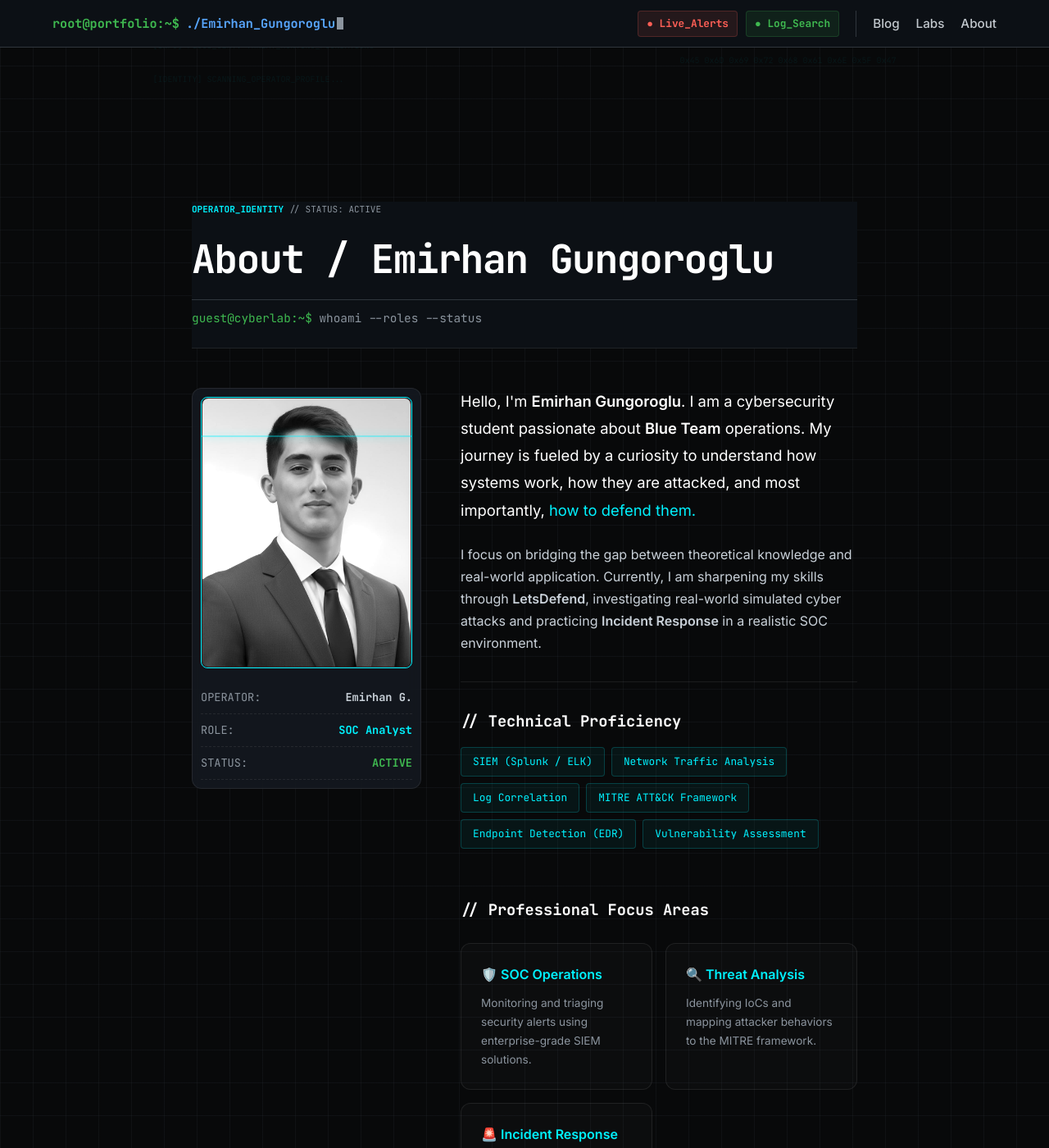
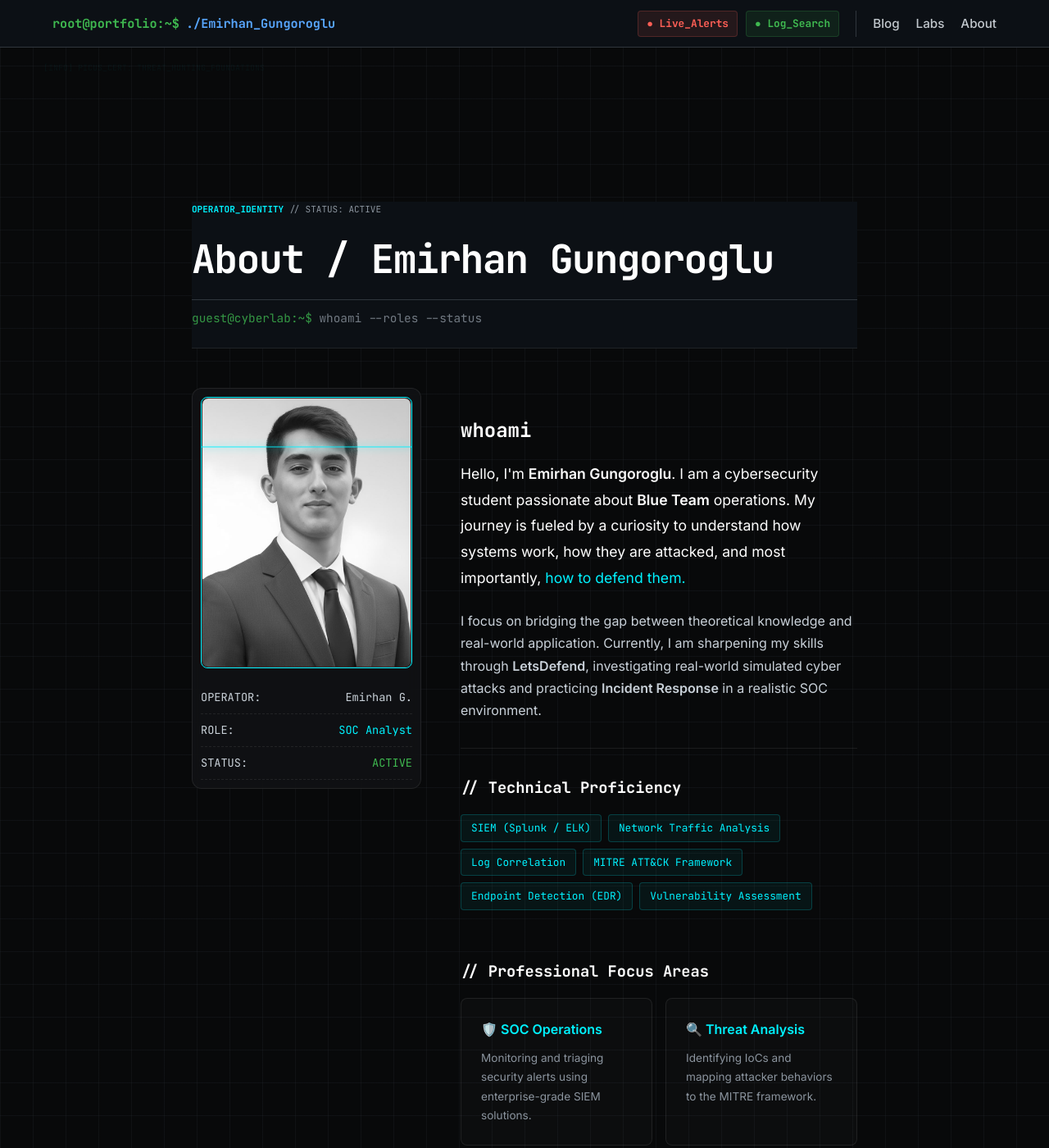
Before and after one commit to cybergungor/cybergungor.github.io, a Jekyll site: the page built from about.md, in a window 1280 px wide and 1400 px high. Shown: the whole window at 82% size. Built offline with Jekyll 4.4.1, drawn with Linux system fonts in a browser that asks for light colours; some of the changed lines change nothing that is shown.

Commit message:
Update about.md

```diff
--- a/about.md
+++ b/about.md
@@ -4,36 +4,33 @@
 permalink: /about/
 ---
 
-<div class="infinite-log-bg">
-    <div class="log-col"><div class="moving-stream s1">
+<div class="post-static-bg">
+    <div class="log-column"><div class="flow-stream s1">
         <span>[IDENTITY] SCANNING_OPERATOR_PROFILE...</span>
         <span>[INFO] ROLE: CYBER_SECURITY_STUDENT</span>
         <span>[STATUS] VERIFYING_CERTIFICATIONS...</span>
         <span>[INFO] PICUS_CERT: THREAT_HUNTING_FOUNDATIONS</span>
-        <span>[IDENTITY] SCANNING_OPERATOR_PROFILE...</span>
     </div></div>
     <div class="log-col hide-mobile"><div class="moving-stream s2">
         <span>0x45 0x6D 0x69 0x72 0x68 0x61 0x6E 0x5F 0x47</span>
         <span>SYSTEM_ACCESS: GRANTED // CLEARANCE: LEVEL_4</span>
-        <span>LOC: 41.0082° N, 28.9784° E (Istanbul)</span>
-        <span>0x45 0x6D 0x69 0x72 0x68 0x61 0x6E 0x5F 0x47</span>
     </div></div>
 </div>
 
-<div class="about-tactical-wrapper">
-    <header class="about-header-static">
-        <div class="about-meta">
-            <span class="cyber-label">OPERATOR_IDENTITY</span> // STATUS: ACTIVE
+<div class="about-main-wrapper">
+    <header class="about-static-header">
+        <div class="about-tags">
+            <span class="cyan-accent">OPERATOR_IDENTITY</span> // STATUS: ACTIVE
         </div>
-        <h1 class="about-main-title">About / Emirhan Gungoroglu</h1>
-        <div class="about-command">
-            <span class="prompt-green">guest@cyberlab:~$</span> whoami --roles --status
+        <h1 class="about-white-title">About / Emirhan Gungoroglu</h1>
+        <div class="about-path-line">
+            <span class="green-prompt">guest@cyberlab:~$</span> whoami --roles --status
         </div>
     </header>
 
-    <div class="about-container">
+    <div class="about-flex-container">
         <div class="profile-section">
-            <div class="profile-card">
+            <div class="profile-card-tactical">
                 <div class="image-wrapper">
                     <img src="/assets/images/profile.jpeg" alt="Emirhan Gungoroglu" class="profile-img">
                     <div class="scan-line"></div>
@@ -57,6 +54,7 @@
 
         <div class="bio-section">
             <div class="lang-en">
+                <h2 class="section-heading">whoami</h2>
                 <p class="intro-text">
                     Hello, I'm <strong>Emirhan Gungoroglu</strong>. I am a cybersecurity student passionate about
                     <strong>Blue Team</strong> operations. My journey is fueled by a curiosity to understand
@@ -69,7 +67,7 @@
                     in a realistic SOC environment.
                 </p>
 
-                <div class="tactical-divider"></div>
+                <div class="tactical-hr"></div>
 
                 <h3>// Technical Proficiency</h3>
                 <div class="badge-container">
@@ -100,18 +98,15 @@
             </div>
 
             <div class="lang-tr" style="display: none;">
+                <h2 class="section-heading">whoami</h2>
                 <p class="intro-text">
                     Merhaba, ben <strong>Emirhan Güngöroğlu</strong>. <strong>Blue Team</strong> operasyonlarına odaklanmış
                     bir siber güvenlik öğrencisiyim. Yolculuğum; sistemlerin nasıl çalıştığını, nasıl saldırıya
                     uğradığını ve en önemlisi <span style="color: var(--cyber-cyan);">onları nasıl savunacağımı</span> anlama merakıyla şekilleniyor.
                 </p>
-                <p>
-                    Teorik bilgi ile gerçek dünya uygulamaları arasındaki boşluğu doldurmaya odaklanıyorum.
-                    Şu anda <strong>LetsDefend</strong> üzerinden gerçekçi bir SOC ortamında siber saldırıları
-                    inceliyor ve <strong>Olay Müdahale (IR)</strong> pratikleri yapıyorum.
-                </p>
+                <p>Teorik bilgi ile gerçek dünya uygulamaları arasındaki boşluğu doldurmaya odaklanıyorum.</p>
 
-                <div class="tactical-divider"></div>
+                <div class="tactical-hr"></div>
 
                 <h3>// Teknik Yetkinlikler</h3>
                 <div class="badge-container">
@@ -122,121 +117,103 @@
                     <span class="tech-badge">Uç Birim Tespiti (EDR)</span>
                     <span class="tech-badge">Zafiyet Değerlendirmesi</span>
                 </div>
-
-                <br>
-                <h3>// Profesyonel Odak Noktaları</h3>
-                <div class="focus-grid">
-                    <div class="focus-item">
-                        <h4>🛡️ SOC Operasyonları</h4>
-                        <p>Kurumsal SIEM çözümleri ile güvenlik alarmlarını izleme ve önceliklendirme.</p>
-                    </div>
-                    <div class="focus-item">
-                        <h4>🔍 Tehdit Analizi</h4>
-                        <p>Saldırı izlerini (IoC) tanımlama ve saldırgan yöntemlerini MITRE ile eşleştirme.</p>
-                    </div>
-                    <div class="focus-item">
-                        <h4>🚨 Olay Müdahale</h4>
-                        <p>Gerçek saldırıları inceleme ve SOC playbookları üzerinden sınırlama adımlarını uygulama.</p>
-                    </div>
-                </div>
             </div>
 
             <br>
             <h3>// Connect</h3>
-            <p><a href="https://linkedin.com/in/emirhangungoroglu" class="connect-link">Connect on LinkedIn &rarr;</a></p>
+            <p><a href="https://linkedin.com/in/emirhangungoroglu" class="linkedin-btn">Connect on LinkedIn &rarr;</a></p>
         </div>
     </div>
 </div>
 
 <style>
-/* --- TACTICAL CORE STYLES --- */
+/* --- CORE STYLES --- */
 :root {
-    --bg-dark: #08090a;
+    --cyber-bg: #08090a;
     --cyber-cyan: #00f2ff;
-    --border-alpha: rgba(255, 255, 255, 0.08);
+    --border-soft: rgba(255, 255, 255, 0.08);
 }
 
-body { background-color: var(--bg-dark) !important; color: #c9d1d9 !important; margin: 0; font-family: 'Inter', sans-serif; }
+body { background-color: var(--cyber-bg) !important; color: #c9d1d9 !important; margin: 0; }
 
 /* NAVBAR ÇAKIŞMASINI ÖNLEYEN ANA KONTEYNER */
-.about-tactical-wrapper {
+.about-main-wrapper {
     max-width: 1000px;
-    margin: 0 auto;
+    margin: 0 auto !important;
     padding: 140px 20px 60px 20px !important;
+    position: relative;
+    z-index: 5;
 }
 
-/* BAŞLIK ALANI (SADE BEYAZ) */
-.about-header-static {
+/* BAŞLIK: STICKY DEĞİL, SADE BEYAZ */
+.about-static-header {
     margin-bottom: 3rem;
-    border-bottom: 1px solid var(--border-alpha);
+    border-bottom: 1px solid var(--border-soft);
     padding-bottom: 1.5rem;
+    position: static !important;
 }
-.about-main-title {
+
+.about-white-title {
     color: #ffffff !important;
-    font-size: clamp(2rem, 6vw, 3rem);
-    font-weight: 800;
-    margin: 10px 0;
+    font-size: clamp(2rem, 5vw, 3rem) !important;
+    font-weight: 800 !important;
+    margin: 10px 0 !important;
     letter-spacing: -1.5px;
 }
-.about-meta { font-family: 'JetBrains Mono', monospace; font-size: 11px; color: #8b949e; }
-.cyber-label { color: var(--cyber-cyan); font-weight: bold; }
-.about-command { font-family: 'JetBrains Mono'; font-size: 0.9rem; color: #8b949e; }
-.prompt-green { color: #3fb950; }
 
-/* LAYOUT */
-.about-container { display: flex; gap: 3rem; align-items: flex-start; }
+.about-tags { font-family: 'JetBrains Mono'; font-size: 11px; color: #8b949e; }
+.cyan-accent { color: var(--cyber-cyan); font-weight: bold; }
+.about-path-line { font-family: 'JetBrains Mono'; font-size: 0.9rem; color: #8b949e; opacity: 0.8; }
+.green-prompt { color: #3fb950; }
+
+/* LAYOUT STRUCTURE */
+.about-flex-container { display: flex; gap: 3rem; align-items: flex-start; }
 .profile-section { flex: 0 0 280px; }
 .bio-section { flex: 1; }
 
 /* PROFILE CARD */
-.profile-card {
-    background: rgba(22, 27, 34, 0.8);
-    border: 1px solid var(--border-alpha);
-    padding: 10px;
-    border-radius: 12px;
+.profile-card-tactical {
+    background: rgba(17, 18, 20, 0.9);
+    border: 1px solid var(--border-soft);
+    padding: 10px; border-radius: 12px;
     backdrop-filter: blur(10px);
-    position: sticky; top: 100px;
 }
 .image-wrapper { position: relative; overflow: hidden; border-radius: 8px; border: 1px solid var(--cyber-cyan); }
-.profile-img { width: 100%; height: auto; display: block; filter: grayscale(100%) contrast(1.1); transition: 0.5s ease; }
-.profile-card:hover .profile-img { filter: grayscale(0%) contrast(1); transform: scale(1.05); }
-.scan-line { position: absolute; top: 0; left: 0; width: 100%; height: 2px; background: var(--cyber-cyan); box-shadow: 0 0 10px var(--cyber-cyan); animation: scan 3s linear infinite; opacity: 0.4; }
+.profile-img { width: 100%; height: auto; display: block; filter: grayscale(100%); transition: 0.5s; }
+.profile-card-tactical:hover .profile-img { filter: grayscale(0%); transform: scale(1.05); }
+.scan-line { position: absolute; top: 0; left: 0; width: 100%; height: 2px; background: var(--cyber-cyan); box-shadow: 0 0 10px var(--cyber-cyan); animation: scan 3s linear infinite; opacity: 0.5; }
 @keyframes scan { 0% { top: 0%; } 100% { top: 100%; } }
 
-.profile-stats { margin-top: 1rem; font-family: 'JetBrains Mono', monospace; font-size: 0.85rem; }
-.stat-row { display: flex; justify-content: space-between; border-bottom: 1px dashed var(--border-alpha); padding: 8px 0; }
-.stat-label { color: #8b949e; }
-.stat-value { font-weight: bold; }
+.profile-stats { margin-top: 1rem; font-family: 'JetBrains Mono'; font-size: 0.85rem; }
+.stat-row { display: flex; justify-content: space-between; border-bottom: 1px dashed var(--border-soft); padding: 8px 0; }
 
-/* CONTENT STYLES */
-.intro-text { font-size: 1.15rem; line-height: 1.8; color: #fff; }
-.tactical-divider { border-top: 1px solid var(--border-alpha); margin: 2rem 0; }
-.connect-link { color: var(--cyber-cyan); font-weight: bold; text-decoration: none; border-bottom: 1px solid transparent; transition: 0.3s; }
-.connect-link:hover { border-bottom-color: var(--cyber-cyan); }
+/* BIO & TYPOGRAPHY */
+.intro-text { font-size: 1.1rem; line-height: 1.8; color: #fff; }
+.section-heading { color: #fff; margin-bottom: 1rem; }
+.tactical-hr { border-top: 1px solid var(--border-soft); margin: 2rem 0; }
 
-/* BADGES & FOCUS GRID */
 .badge-container { display: flex; flex-wrap: wrap; gap: 8px; margin-top: 1rem; }
-.tech-badge { background: rgba(0, 242, 255, 0.05); color: var(--cyber-cyan); border: 1px solid rgba(0, 242, 255, 0.2); padding: 6px 14px; border-radius: 4px; font-size: 0.8rem; font-family: 'JetBrains Mono'; }
+.tech-badge { background: rgba(0, 242, 255, 0.05); color: var(--cyber-cyan); border: 1px solid rgba(0, 242, 255, 0.2); padding: 5px 12px; border-radius: 4px; font-size: 0.8rem; font-family: 'JetBrains Mono'; }
 
-.focus-grid { display: grid; grid-template-columns: repeat(auto-fit, minmax(220px, 1fr)); gap: 1rem; margin-top: 1.5rem; }
-.focus-item { background: rgba(255, 255, 255, 0.02); border: 1px solid var(--border-alpha); padding: 1.5rem; border-radius: 12px; transition: 0.3s; }
-.focus-item:hover { border-color: var(--cyber-cyan); transform: translateY(-3px); background: rgba(255, 255, 255, 0.04); }
-.focus-item h4 { margin: 0 0 10px 0; color: var(--cyber-cyan); font-size: 1rem; }
+.focus-grid { display: grid; grid-template-columns: repeat(auto-fit, minmax(200px, 1fr)); gap: 1rem; margin-top: 1rem; }
+.focus-item { background: rgba(255, 255, 255, 0.02); border: 1px solid var(--border-soft); padding: 1.5rem; border-radius: 8px; }
+.focus-item h4 { color: var(--cyber-cyan); margin: 0 0 10px 0; font-size: 1rem; }
 .focus-item p { font-size: 0.85rem; color: #8b949e; margin: 0; }
+.linkedin-btn { color: var(--cyber-cyan); text-decoration: none; font-weight: bold; border-bottom: 1px solid transparent; }
+.linkedin-btn:hover { border-bottom-color: var(--cyber-cyan); }
 
-/* ARKA PLAN LOGLARI */
-.infinite-log-bg {
+/* BACKGROUND LOGS */
+.post-static-bg {
     position: fixed; top: 0; left: 0; width: 100vw; height: 100vh;
-    display: flex; justify-content: space-around; opacity: 0.06;
-    z-index: -1; pointer-events: none; font-family: 'JetBrains Mono'; font-size: 10px;
+    display: flex; justify-content: space-around; opacity: 0.04;
+    z-index: -1; pointer-events: none;
 }
-.moving-stream { display: flex; flex-direction: column; animation: scrollDown 45s linear infinite; }
-.moving-stream span { padding: 12px 0; color: var(--cyber-cyan); }
-@keyframes scrollDown { 0% { transform: translateY(-50%); } 100% { transform: translateY(0); } }
+.flow-stream { display: flex; flex-direction: column; animation: scrollLog 50s linear infinite; }
+.flow-stream span { padding: 15px 0; font-family: 'JetBrains Mono'; font-size: 10px; color: var(--cyber-cyan); }
+@keyframes scrollLog { 0% { transform: translateY(-50%); } 100% { transform: translateY(0); } }
 
 @media (max-width: 850px) {
-    .about-container { flex-direction: column; }
+    .about-flex-container { flex-direction: column; }
     .profile-section { width: 100%; max-width: 320px; margin: 0 auto; }
-    .profile-card { position: static; }
 }
 </style>
```
